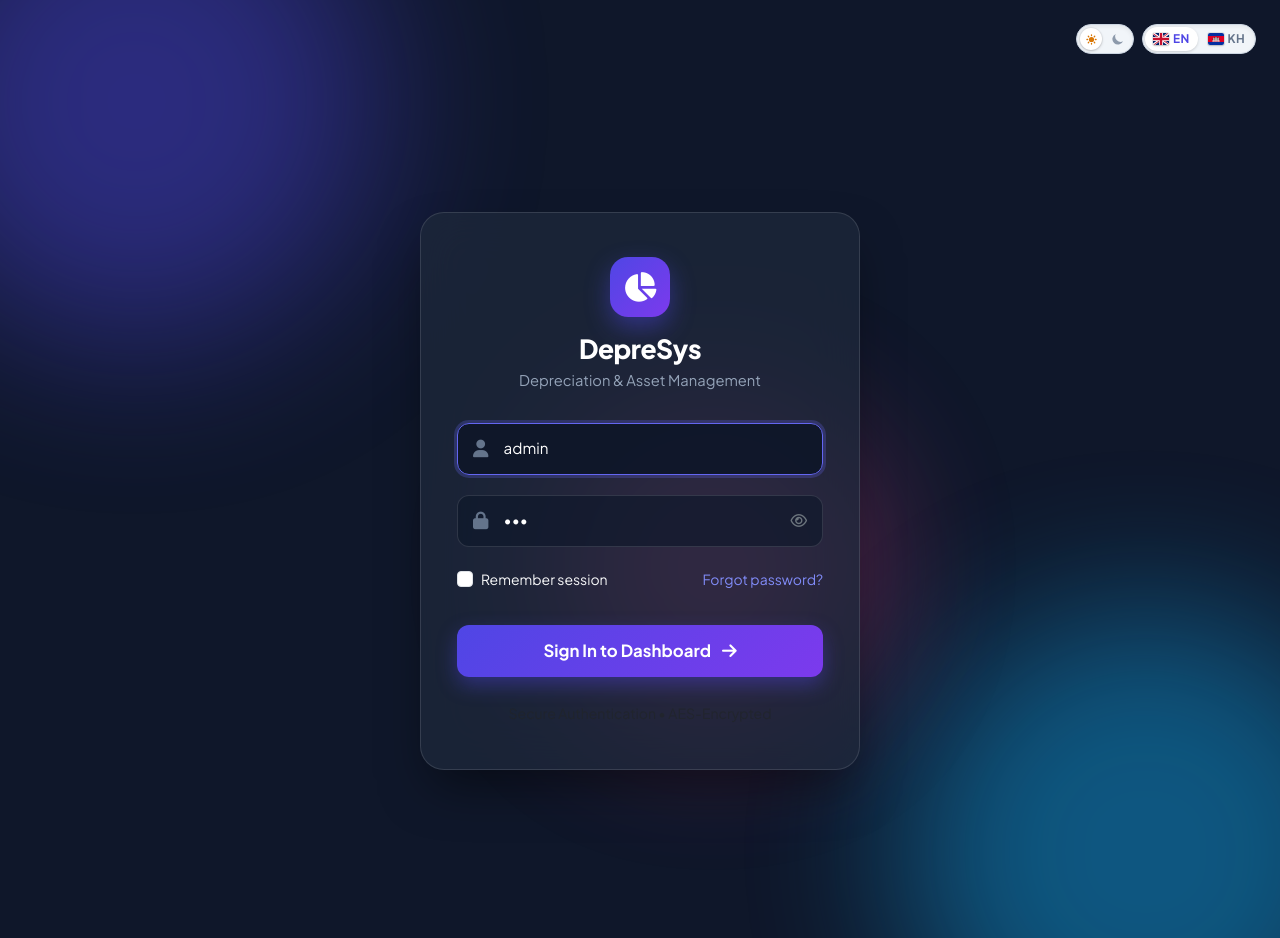
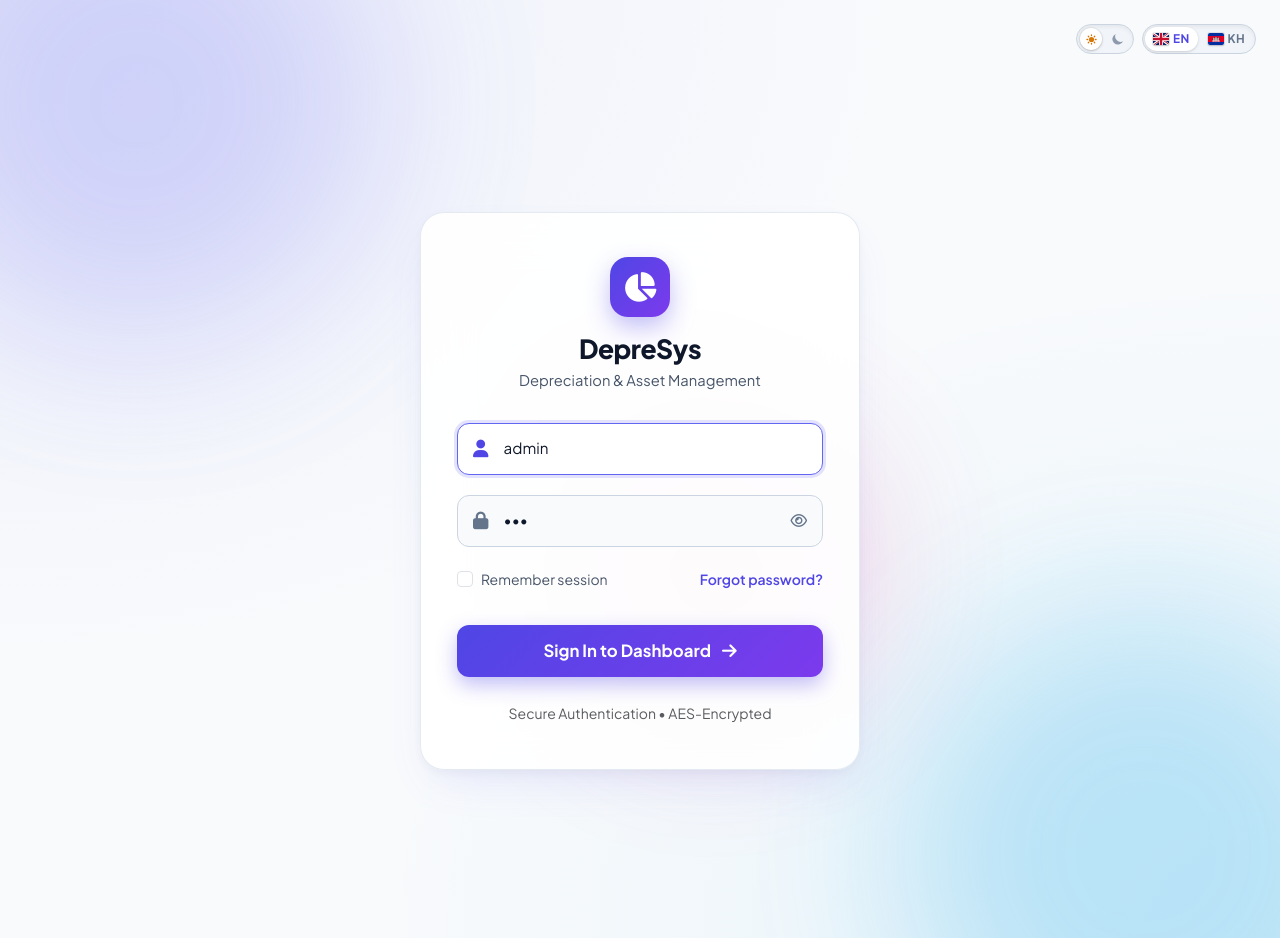
Before and after one commit to theinvinciblebe/Depreciation-System, a PHP site: page /login.php in a window 1280 px wide. Run offline with PHP 8.4, Linux system fonts and the light colour scheme; some libraries are stand-ins or nearby versions; some web fonts are replaced.

Commit message:
feat: add modern theme design system and update login interface

```diff
--- a/css/modern-theme.css
+++ b/css/modern-theme.css
@@ -1371,7 +1371,7 @@ body.dark-mode .form-select {
 }
 
 /* ==========================================================================
-   Modern Login Page UI
+   Modern Login Page UI (Bilingual Light & Dark Mode Support)
    ========================================================================== */
 .login-page-wrapper {
     min-height: 100vh;
@@ -1382,8 +1382,18 @@ body.dark-mode .form-select {
     position: relative;
     overflow-x: hidden;
     overflow-y: auto;
-    background: #0f172a;
+    background-color: var(--bg-page);
+    background-image: var(--gradient-ambient);
+    background-attachment: fixed;
     padding: 4.75rem 1.25rem 2rem;
+    transition: background-color var(--transition-base);
+}
+
+body.dark-mode .login-page-wrapper,
+[data-bs-theme="dark"] .login-page-wrapper {
+    background-color: #0b0f19;
+    background-image: radial-gradient(at 0% 0%, rgba(99, 102, 241, 0.15) 0px, transparent 50%),
+                      radial-gradient(at 100% 100%, rgba(14, 165, 233, 0.12) 0px, transparent 50%);
 }
 
 /* Animated Ambient Glow Orbs */
@@ -1391,15 +1401,21 @@ body.dark-mode .form-select {
     position: absolute;
     border-radius: 50%;
     filter: blur(80px);
-    opacity: 0.45;
+    opacity: 0.22;
     pointer-events: none;
     animation: orbFloat 14s infinite alternate ease-in-out;
+    transition: opacity var(--transition-base);
+}
+
+body.dark-mode .ambient-orb,
+[data-bs-theme="dark"] .ambient-orb {
+    opacity: 0.45;
 }
 
 .orb-1 {
     width: 450px;
     height: 450px;
-    background: #4f46e5;
+    background: #6366f1;
     top: -10%;
     left: -10%;
 }
@@ -1428,19 +1444,28 @@ body.dark-mode .form-select {
     100% { transform: translate(-30px, 40px) scale(0.95); }
 }
 
+/* Login Card - Frosted Glass Light/Dark */
 .login-card {
     position: relative;
     z-index: 10;
     width: 100%;
     max-width: 440px;
-    background: rgba(30, 41, 59, 0.75);
+    background: rgba(255, 255, 255, 0.9);
     backdrop-filter: blur(24px);
     -webkit-backdrop-filter: blur(24px);
-    border: 1px solid rgba(255, 255, 255, 0.12);
+    border: 1px solid rgba(226, 232, 240, 0.9);
     border-radius: var(--radius-xl);
     padding: 2.75rem 2.25rem;
-    box-shadow: 0 25px 50px -12px rgba(0, 0, 0, 0.5);
+    box-shadow: 0 20px 45px -15px rgba(99, 102, 241, 0.15), 0 4px 12px rgba(0, 0, 0, 0.04);
     animation: cardEntrance 0.6s cubic-bezier(0.16, 1, 0.3, 1) forwards;
+    transition: background-color var(--transition-base), border-color var(--transition-base), box-shadow var(--transition-base);
+}
+
+body.dark-mode .login-card,
+[data-bs-theme="dark"] .login-card {
+    background: rgba(17, 24, 39, 0.85);
+    border: 1px solid rgba(255, 255, 255, 0.1);
+    box-shadow: 0 25px 50px -12px rgba(0, 0, 0, 0.6);
 }
 
 @keyframes cardEntrance {
@@ -1469,21 +1494,33 @@ body.dark-mode .form-select {
     align-items: center;
     justify-content: center;
     font-size: 1.85rem;
-    box-shadow: 0 10px 25px rgba(79, 70, 229, 0.45);
+    box-shadow: 0 10px 25px rgba(79, 70, 229, 0.35);
     margin-bottom: 1rem;
 }
 
 .login-brand h2 {
-    color: #ffffff;
+    color: var(--text-primary);
     font-size: 1.65rem;
     font-weight: 800;
     margin-bottom: 0.25rem;
+    transition: color var(--transition-base);
+}
+
+body.dark-mode .login-brand h2,
+[data-bs-theme="dark"] .login-brand h2 {
+    color: #f8fafc;
 }
 
 .login-brand p {
-    color: #94a3b8;
+    color: var(--text-secondary);
     font-size: 0.92rem;
     margin: 0;
+    transition: color var(--transition-base);
+}
+
+body.dark-mode .login-brand p,
+[data-bs-theme="dark"] .login-brand p {
+    color: #94a3b8;
 }
 
 .login-input-group {
@@ -1499,28 +1536,101 @@ body.dark-mode .form-select {
     color: #64748b;
     font-size: 1.1rem;
     transition: color var(--transition-fast);
+    pointer-events: none;
 }
 
 .login-input {
     width: 100%;
     padding: 0.85rem 1rem 0.85rem 2.85rem;
+    background: #f8fafc;
+    border: 1px solid #cbd5e1;
+    border-radius: var(--radius-md);
+    color: #0f172a;
+    font-size: 0.95rem;
+    transition: all var(--transition-base);
+}
+
+.login-input::placeholder {
+    color: #94a3b8;
+}
+
+.login-input:focus {
+    background: #ffffff;
+    border-color: #6366f1;
+    box-shadow: 0 0 0 3px rgba(99, 102, 241, 0.18);
+    color: #0f172a;
+    outline: none;
+}
+
+.login-input-group:focus-within .login-input-icon {
+    color: #4f46e5;
+}
+
+body.dark-mode .login-input,
+[data-bs-theme="dark"] .login-input {
     background: rgba(15, 23, 42, 0.65);
     border: 1px solid rgba(255, 255, 255, 0.12);
-    border-radius: var(--radius-md);
-    color: #ffffff;
-    font-size: 0.95rem;
-    transition: all var(--transition-base);
-}
-
-.login-input:focus {
+    color: #f8fafc;
+}
+
+body.dark-mode .login-input::placeholder,
+[data-bs-theme="dark"] .login-input::placeholder {
+    color: #64748b;
+}
+
+body.dark-mode .login-input:focus,
+[data-bs-theme="dark"] .login-input:focus {
     background: rgba(15, 23, 42, 0.95);
-    border-color: #6366f1;
-    box-shadow: 0 0 0 3px rgba(99, 102, 241, 0.25);
-    outline: none;
-}
-
-.login-input:focus + .login-input-icon {
+    border-color: #818cf8;
+    box-shadow: 0 0 0 3px rgba(99, 102, 241, 0.3);
+    color: #f8fafc;
+}
+
+body.dark-mode .login-input-group:focus-within .login-input-icon,
+[data-bs-theme="dark"] .login-input-group:focus-within .login-input-icon {
     color: #818cf8;
+}
+
+/* Password Eye Button */
+.login-eye-btn {
+    color: #64748b !important;
+    transition: color var(--transition-fast);
+}
+
+.login-eye-btn:hover {
+    color: #1e293b !important;
+}
+
+body.dark-mode .login-eye-btn,
+[data-bs-theme="dark"] .login-eye-btn {
+    color: #94a3b8 !important;
+}
+
+body.dark-mode .login-eye-btn:hover,
+[data-bs-theme="dark"] .login-eye-btn:hover {
+    color: #f8fafc !important;
+}
+
+/* Forgot Password Link */
+.login-forgot-link {
+    color: #4f46e5 !important;
+    font-weight: 600;
+    transition: color var(--transition-fast);
+}
+
+.login-forgot-link:hover {
+    color: #6366f1 !important;
+    text-decoration: underline !important;
+}
+
+body.dark-mode .login-forgot-link,
+[data-bs-theme="dark"] .login-forgot-link {
+    color: #818cf8 !important;
+}
+
+body.dark-mode .login-forgot-link:hover,
+[data-bs-theme="dark"] .login-forgot-link:hover {
+    color: #a5b4fc !important;
 }
 
 .login-btn {
@@ -1532,20 +1642,22 @@ body.dark-mode .form-select {
     background: var(--gradient-primary);
     color: #ffffff;
     border: none;
-    box-shadow: 0 8px 20px rgba(79, 70, 229, 0.4);
+    box-shadow: 0 8px 20px rgba(79, 70, 229, 0.35);
     transition: all var(--transition-base);
     margin-top: 0.5rem;
+    cursor: pointer;
 }
 
 .login-btn:hover {
     transform: translateY(-2px);
-    box-shadow: 0 12px 28px rgba(79, 70, 229, 0.55);
+    box-shadow: 0 12px 28px rgba(79, 70, 229, 0.5);
+    color: #ffffff;
 }
 
 .login-error-alert {
-    background: rgba(244, 63, 94, 0.15);
-    border: 1px solid rgba(244, 63, 94, 0.35);
-    color: #fda4af;
+    background: rgba(244, 63, 94, 0.1);
+    border: 1px solid rgba(244, 63, 94, 0.25);
+    color: #e11d48;
     border-radius: var(--radius-md);
     padding: 0.75rem 1rem;
     font-size: 0.9rem;
@@ -1553,6 +1665,14 @@ body.dark-mode .form-select {
     display: flex;
     align-items: center;
     gap: 0.5rem;
+    font-weight: 500;
+}
+
+body.dark-mode .login-error-alert,
+[data-bs-theme="dark"] .login-error-alert {
+    background: rgba(244, 63, 94, 0.15);
+    border: 1px solid rgba(244, 63, 94, 0.35);
+    color: #fda4af;
 }
 
 /* ==========================================================================
@@ -1981,7 +2101,7 @@ body.dark-mode .hover-primary:hover {
 
     /* Login Page Mobile */
     .login-page-wrapper {
-        padding: 1.25rem 0.75rem;
+        padding: 4.25rem 0.85rem 1.75rem;
     }
 
     .login-card {
@@ -2017,7 +2137,12 @@ body.dark-mode .hover-primary:hover {
 
     .ambient-orb {
         filter: blur(50px);
-        opacity: 0.4;
+        opacity: 0.16;
+    }
+
+    body.dark-mode .ambient-orb,
+    [data-bs-theme="dark"] .ambient-orb {
+        opacity: 0.38;
     }
 
     .orb-1 { width: 220px; height: 220px; }
--- a/login.php
+++ b/login.php
@@ -184,7 +184,7 @@ if ($_SERVER['REQUEST_METHOD'] === 'POST' && isset($_POST['btnlogin'])) {
                 <div class="login-input-group position-relative">
                     <i class="fa-solid fa-lock login-input-icon"></i>
                     <input type="password" name="txtPassword" id="passwordInput" class="login-input" value="123" placeholder="<?php echo __('user_password'); ?>" required>
-                    <button type="button" class="btn p-0 border-0 text-secondary position-absolute end-0 top-50 translate-middle-y me-3" id="togglePasswordBtn" style="background: none;">
+                    <button type="button" class="btn p-0 border-0 position-absolute end-0 top-50 translate-middle-y me-3 login-eye-btn" id="togglePasswordBtn" style="background: none;" aria-label="Toggle password visibility">
                         <i class="fa-regular fa-eye" id="toggleEyeIcon"></i>
                     </button>
                 </div>
@@ -192,11 +192,11 @@ if ($_SERVER['REQUEST_METHOD'] === 'POST' && isset($_POST['btnlogin'])) {
                 <div class="d-flex align-items-center justify-content-between mb-4">
                     <div class="form-check">
                         <input class="form-check-input" type="checkbox" id="rememberMe">
-                        <label class="form-check-label text-light small" for="rememberMe">
+                        <label class="form-check-label small" for="rememberMe" style="color: var(--text-secondary); cursor: pointer;">
                             <?php echo __('login_remember'); ?>
                         </label>
                     </div>
-                    <a href="#" class="small text-decoration-none" style="color: #818cf8;" onclick="alert('Please contact your administrator.'); return false;">
+                    <a href="#" class="small text-decoration-none login-forgot-link" onclick="alert('Please contact your administrator.'); return false;">
                         <?php echo __('login_forgot'); ?>
                     </a>
                 </div>
@@ -255,6 +255,11 @@ if ($_SERVER['REQUEST_METHOD'] === 'POST' && isset($_POST['btnlogin'])) {
                     localStorage.setItem('theme', 'light');
                 }
 
+                var checkboxes = document.querySelectorAll('input#checkbox, input[type="checkbox"].theme-checkbox, .theme-switch input[type="checkbox"]');
+                checkboxes.forEach(function(cb) {
+                    cb.checked = isDark;
+                });
+
                 var toggles = document.querySelectorAll('.tailwind-theme-toggle, [role="switch"]#themeToggleBtn');
                 toggles.forEach(function(btn) {
                     btn.setAttribute('aria-checked', isDark ? 'true' : 'false');
```
